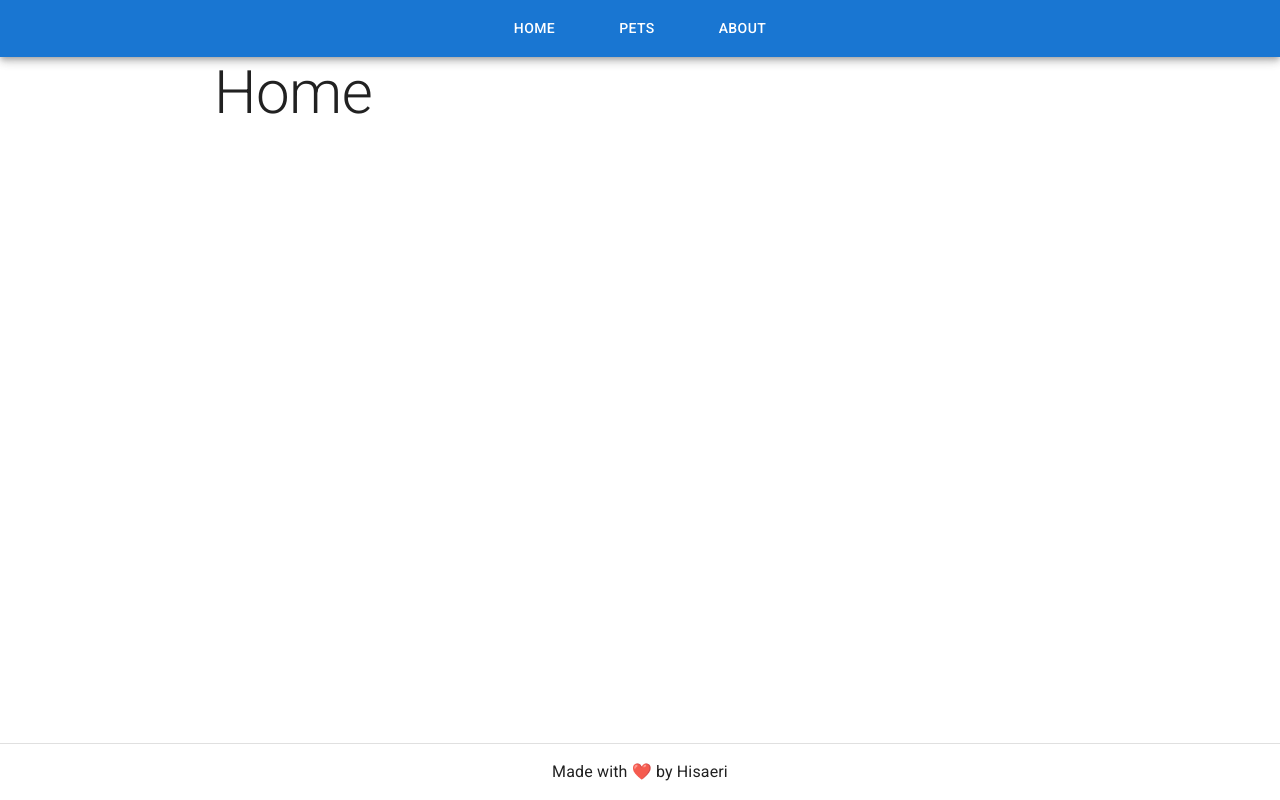
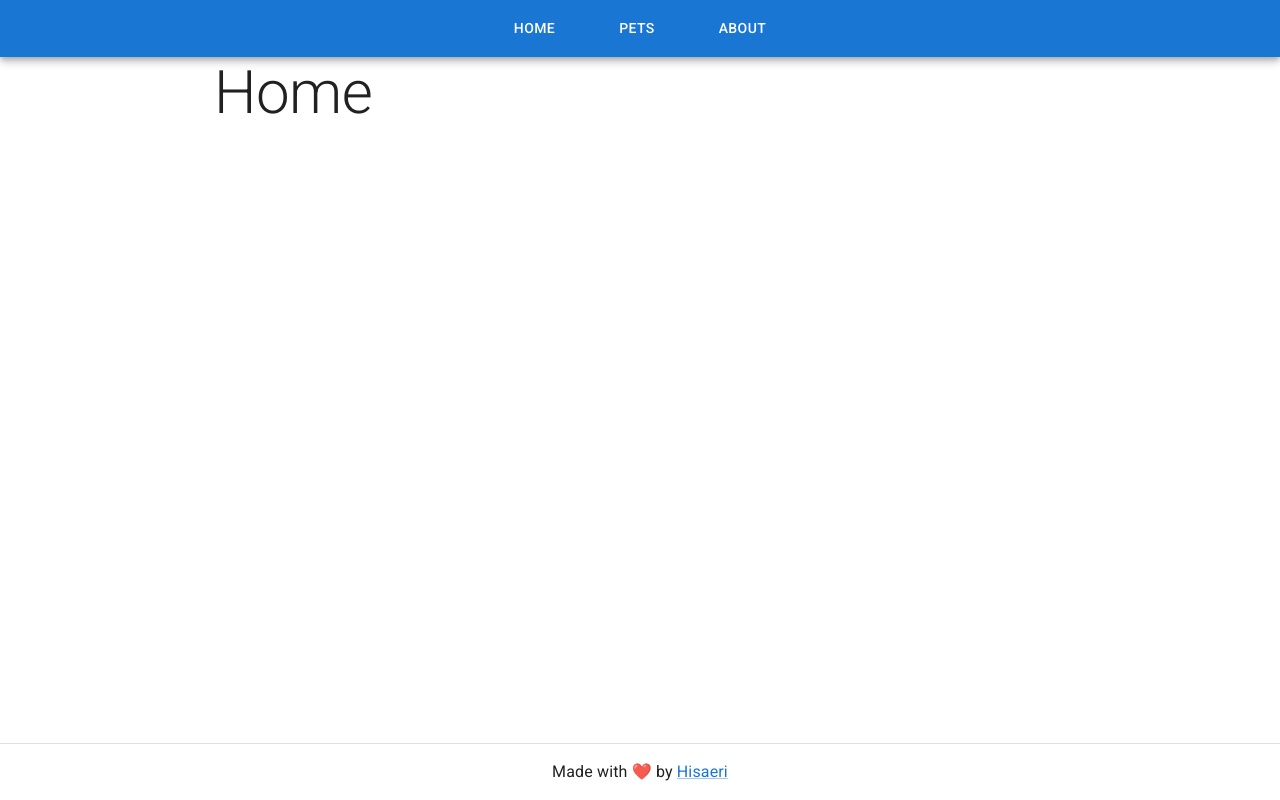
Before and after one commit to Hisaeri/petfinder, a Next.js app: page / in a window 1280 px wide. Built offline with nearby package versions, Linux system fonts and the light colour scheme; a web font is replaced by a local one.

Commit message:
Use MUILink for footer github link

```diff
--- a/components/footer.tsx
+++ b/components/footer.tsx
@@ -1,4 +1,5 @@
-import { Box, Card, Container } from "@mui/material";
+import { Link as MUILink } from "@mui/material";
+import { Box, Container } from "@mui/material";
 import Link from "next/link";
 
 type FooterProps = {};
@@ -25,7 +26,7 @@ const Footer = ({}: FooterProps) => {
           >
             {"Made with ❤️ by "}
             <Link passHref href="https://www.github.com/Hisaeri">
-              <a target="_blank">Hisaeri</a>
+              <MUILink target="_blank">Hisaeri</MUILink>
             </Link>
           </Box>
         </Container>
```
